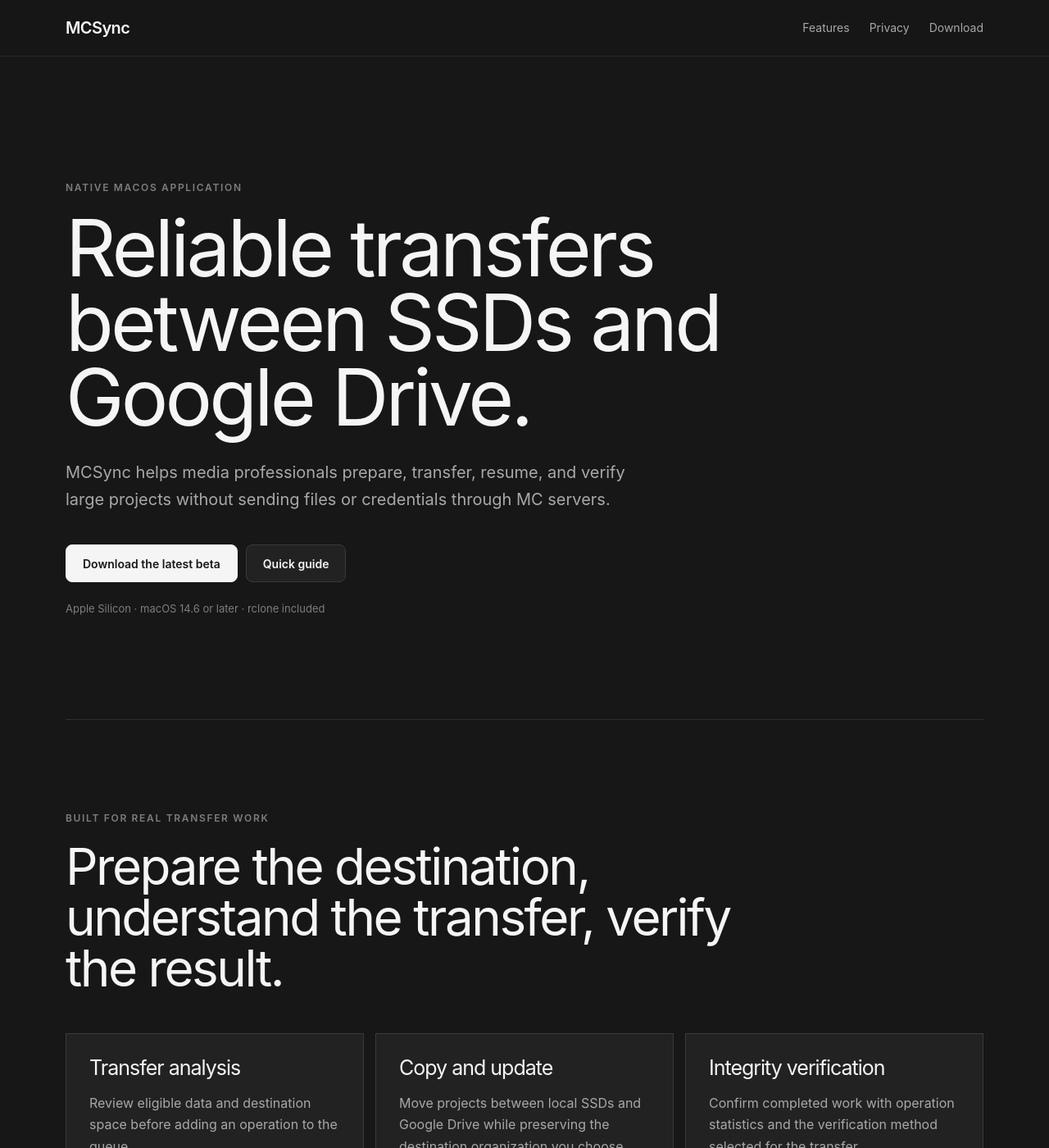
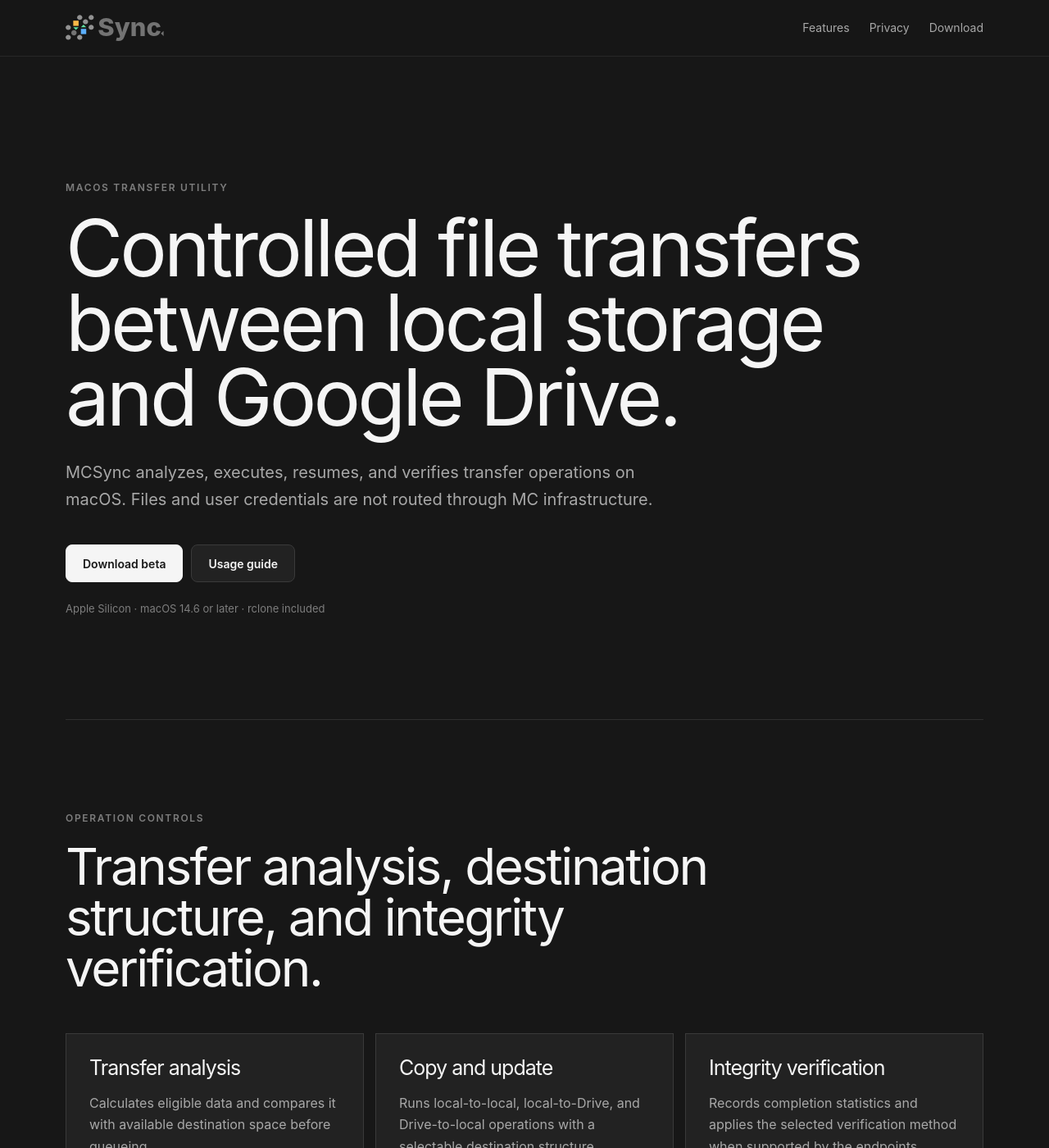
Before and after one commit to ciqueira/MCSync, a Jekyll site: the page built from index.html, in a window 1280 px wide and 1400 px high. Shown: the whole window at 82% size. Built offline with Jekyll 4.4.1, drawn with Linux system fonts in a browser that asks for light colours; some of the changed text lies outside the part shown.

Commit message:
Refactor MCSync website content and assets
- Updated site description for clarity and specificity.
- Enhanced Open Graph and Twitter Card metadata for better social sharing.
- Added new logo and icon assets for branding consistency.
- Improved header layout with logo integration.
- Revised main content to better reflect application functionality and purpose.
- Adjusted CSS for brand logo styling and responsiveness.
- Updated footer information to reflect current branding.

```diff
--- a/_config.yml
+++ b/_config.yml
@@ -1,5 +1,5 @@
 title: MCSync
-description: Reliable transfers between SSDs and Google Drive.
+description: Controlled file transfers between local storage and Google Drive on macOS.
 url: https://sync.mcnexus.app
 encoding: utf-8
 markdown: kramdown
--- a/assets/site.css
+++ b/assets/site.css
@@ -66,11 +66,18 @@
 .header-inner { min-height: 68px; }
 
 .brand {
-  font-size: 20px;
-  font-weight: 600;
-  letter-spacing: -0.03em;
+  display: inline-flex;
+  align-items: center;
   text-decoration: none;
 }
+
+.brand-logo {
+  display: block;
+  width: 120px;
+  height: auto;
+}
+
+.brand:hover { opacity: 0.82; }
 
 nav { display: flex; gap: 24px; }
 
@@ -271,6 +278,7 @@
 
 @media (max-width: 760px) {
   .shell { width: min(calc(100% - 28px), var(--shell)); }
+  .brand-logo { width: 108px; }
   nav a:first-child { display: none; }
   nav { gap: 14px; }
   .hero { min-height: auto; padding-block: 100px 80px; }
--- a/index.html
+++ b/index.html
@@ -8,17 +8,31 @@
 <head>
   <meta charset="utf-8">
   <meta name="viewport" content="width=device-width, initial-scale=1">
-  <meta name="description" content="MCSync is a macOS application for reliable transfers between SSDs and Google Drive.">
+  <meta name="description" content="MCSync is a macOS utility for controlled file transfers between local storage and Google Drive.">
   <meta name="color-scheme" content="dark">
-  <title>MCSync · Reliable media transfers</title>
+  <meta name="theme-color" content="#171717">
+  <meta property="og:type" content="website">
+  <meta property="og:site_name" content="MCSync">
+  <meta property="og:title" content="MCSync · File transfer control">
+  <meta property="og:description" content="Controlled file transfers between local storage and Google Drive on macOS.">
+  <meta property="og:url" content="https://sync.mcnexus.app/">
+  <meta property="og:image" content="https://sync.mcnexus.app/assets/brand/mcsync-icon-light.png">
+  <meta property="og:image:width" content="1024">
+  <meta property="og:image:height" content="1024">
+  <meta name="twitter:card" content="summary">
+  <title>MCSync · File transfer control</title>
   <link rel="canonical" href="https://sync.mcnexus.app/">
+  <link rel="icon" type="image/svg+xml" href="/assets/brand/mcsync-symbol.svg">
+  <link rel="apple-touch-icon" href="/assets/brand/mcsync-icon-light.png">
   <link rel="stylesheet" href="/assets/site.css">
 </head>
 <body>
   <a class="skip-link" href="#content">Skip to content</a>
   <header class="site-header">
     <div class="shell header-inner">
-      <a class="brand" href="/" aria-label="MCSync home">MCSync</a>
+      <a class="brand" href="/" aria-label="MCSync home">
+        <img class="brand-logo" src="/assets/brand/mcsync-logo.svg" alt="MCSync">
+      </a>
       <nav aria-label="Primary navigation">
         <a href="#features">Features</a>
         <a href="/privacy/">Privacy</a>
@@ -29,42 +43,42 @@
 
   <main id="content">
     <section class="hero shell">
-      <p class="eyebrow">Native macOS application</p>
-      <h1>Reliable transfers between SSDs and Google Drive.</h1>
+      <p class="eyebrow">macOS transfer utility</p>
+      <h1>Controlled file transfers between local storage and Google Drive.</h1>
       <p class="hero-copy">
-        MCSync helps media professionals prepare, transfer, resume, and verify
-        large projects without sending files or credentials through MC servers.
+        MCSync analyzes, executes, resumes, and verifies transfer operations on
+        macOS. Files and user credentials are not routed through MC infrastructure.
       </p>
       <div class="actions">
-        <a class="button primary" href="https://github.com/ciqueira/MCSync/releases">Download the latest beta</a>
-        <a class="button secondary" href="https://github.com/ciqueira/MCSync/blob/main/GUIA-RAPIDO.md">Quick guide</a>
+        <a class="button primary" href="https://github.com/ciqueira/MCSync/releases">Download beta</a>
+        <a class="button secondary" href="https://github.com/ciqueira/MCSync/blob/main/GUIA-RAPIDO.md">Usage guide</a>
       </div>
       <p class="availability">Apple Silicon · macOS 14.6 or later · rclone included</p>
     </section>
 
     <section id="features" class="section shell">
-      <p class="eyebrow">Built for real transfer work</p>
-      <h2>Prepare the destination, understand the transfer, verify the result.</h2>
+      <p class="eyebrow">Operation controls</p>
+      <h2>Transfer analysis, destination structure, and integrity verification.</h2>
       <div class="feature-grid">
         <article>
           <h3>Transfer analysis</h3>
-          <p>Review eligible data and destination space before adding an operation to the queue.</p>
+          <p>Calculates eligible data and compares it with available destination space before queueing.</p>
         </article>
         <article>
           <h3>Copy and update</h3>
-          <p>Move projects between local SSDs and Google Drive while preserving the destination organization you choose.</p>
+          <p>Runs local-to-local, local-to-Drive, and Drive-to-local operations with a selectable destination structure.</p>
         </article>
         <article>
           <h3>Integrity verification</h3>
-          <p>Confirm completed work with operation statistics and the verification method selected for the transfer.</p>
+          <p>Records completion statistics and applies the selected verification method when supported by the endpoints.</p>
         </article>
       </div>
     </section>
 
     <section class="section shell data-section">
       <div>
-        <p class="eyebrow">Google Drive data</p>
-        <h2>Your files move directly between Google Drive and your Mac.</h2>
+        <p class="eyebrow">Data handling</p>
+        <h2>Files move directly between the selected storage locations.</h2>
       </div>
       <div class="data-copy">
         <p>
@@ -78,18 +92,18 @@
     </section>
 
     <section class="section shell final-section">
-      <p class="eyebrow">Public beta</p>
-      <h2>Test with non-critical copies and keep your source until the result is confirmed.</h2>
+      <p class="eyebrow">Evaluation build</p>
+      <h2>Beta build for non-critical transfer validation.</h2>
       <div class="actions">
-        <a class="button primary" href="https://github.com/ciqueira/MCSync/releases">Open releases</a>
-        <a class="button secondary" href="https://github.com/ciqueira/MCSync/issues">Support</a>
+        <a class="button primary" href="https://github.com/ciqueira/MCSync/releases">View releases</a>
+        <a class="button secondary" href="https://github.com/ciqueira/MCSync/issues">Report an issue</a>
       </div>
     </section>
   </main>
 
   <footer class="site-footer">
     <div class="shell footer-inner">
-      <p>MCSync · A Nexus application by Magno Ciqueira</p>
+      <p>MCSync · macOS transfer utility by MCNexus</p>
       <p><a href="mailto:sync@mcnexus.app">sync@mcnexus.app</a> · <a href="/privacy/">Privacy</a></p>
     </div>
   </footer>
```
Also changed, not shown: _layouts/default.html (+16 -2 lines), assets/brand/mcsync-icon-dark.png (added), assets/brand/mcsync-icon-light.png (added), assets/brand/mcsync-logo.svg (added), assets/brand/mcsync-symbol.svg (added).
